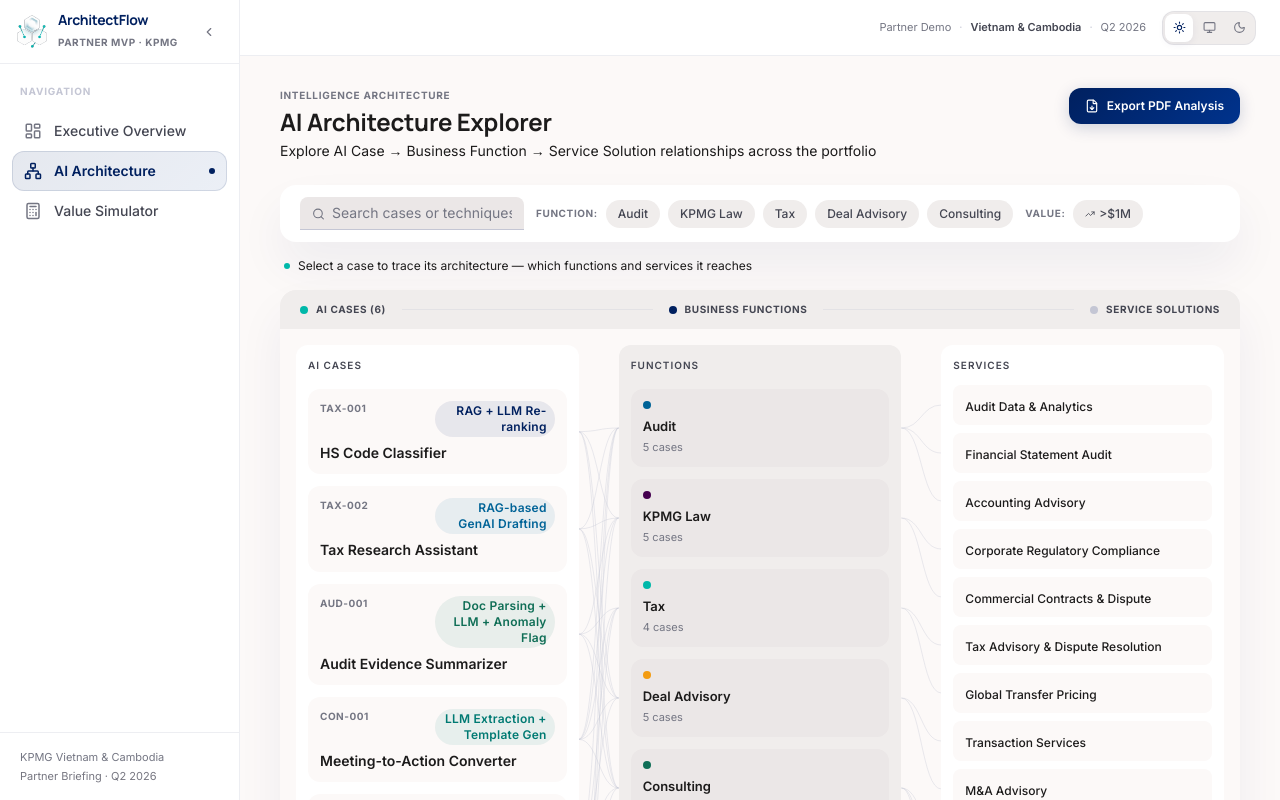
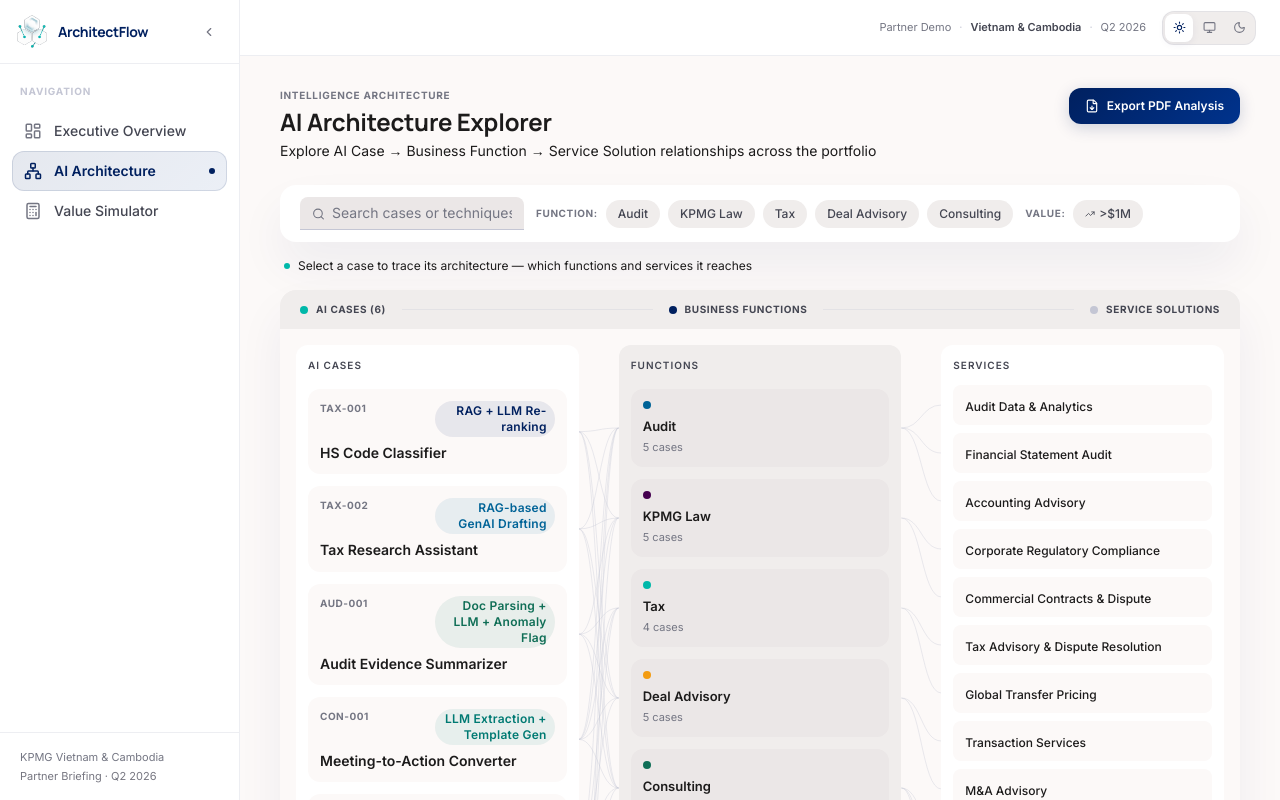
Before and after one commit to BoxBoxmari/architectflow, a Next.js app: page /ai-architecture-explorer in a window 1280 px wide. Built offline with nearby package versions, Linux system fonts and the light colour scheme.

Commit message:
Local Commit: 2026-04-16T04:18:25.421Z - Deleted the "PARTNER MVP · KPMG" subtitle span element from the Sidebar logo section

```diff
--- a/src/components/Sidebar.tsx
+++ b/src/components/Sidebar.tsx
@@ -45,12 +45,6 @@
             <div className="min-w-0">
               <span className="font-display text-sm font-bold text-kpmg-primary dark:text-blue-400 tracking-tight block leading-tight">
                 ArchitectFlow
-              </span>
-              <span
-                className="font-body text-kpmg-outline dark:text-gray-500"
-                style={{ fontSize: '10px', letterSpacing: '0.05em', fontWeight: 700, textTransform: 'uppercase' }}
-              >
-                PARTNER MVP · KPMG
               </span>
             </div>
           </div>
```
